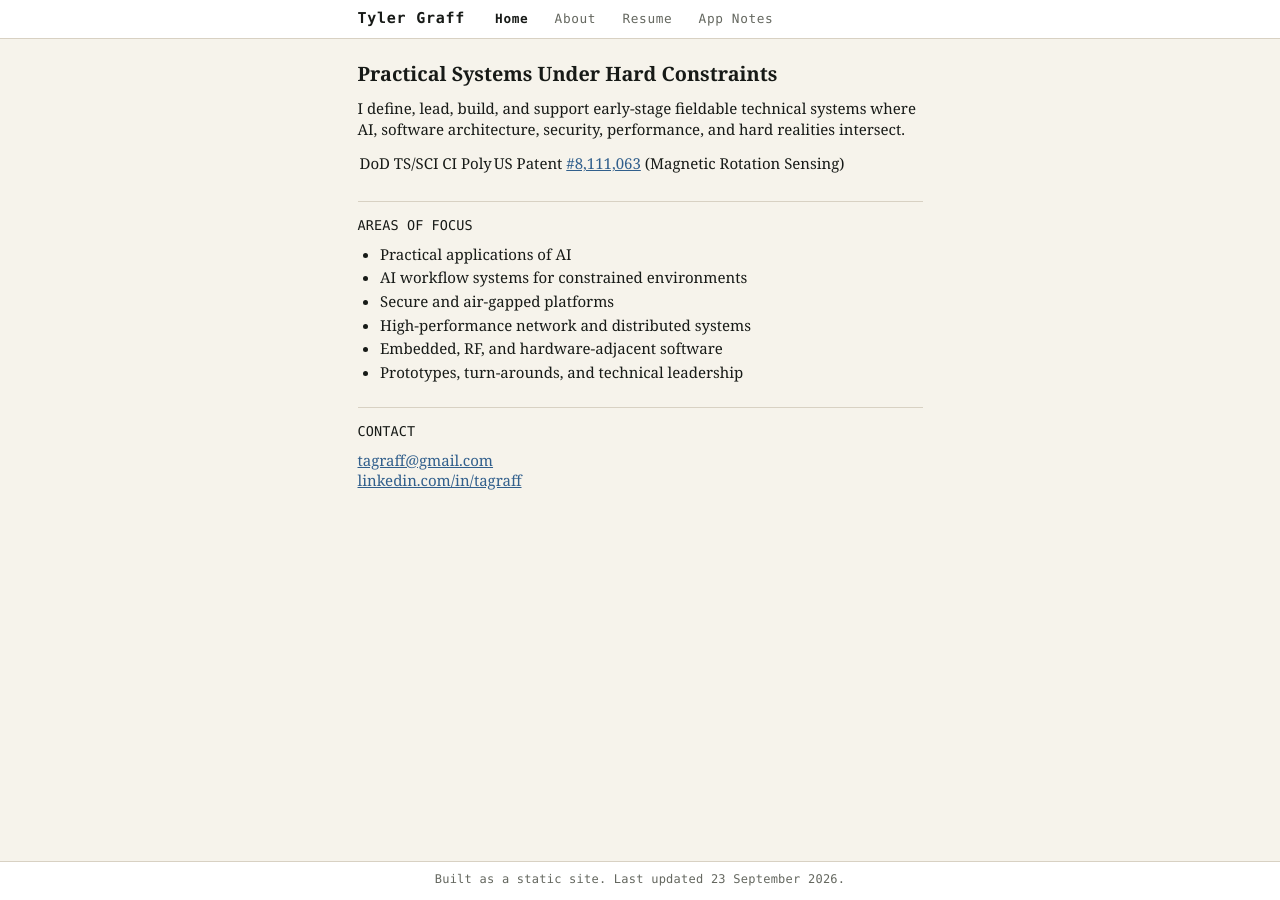
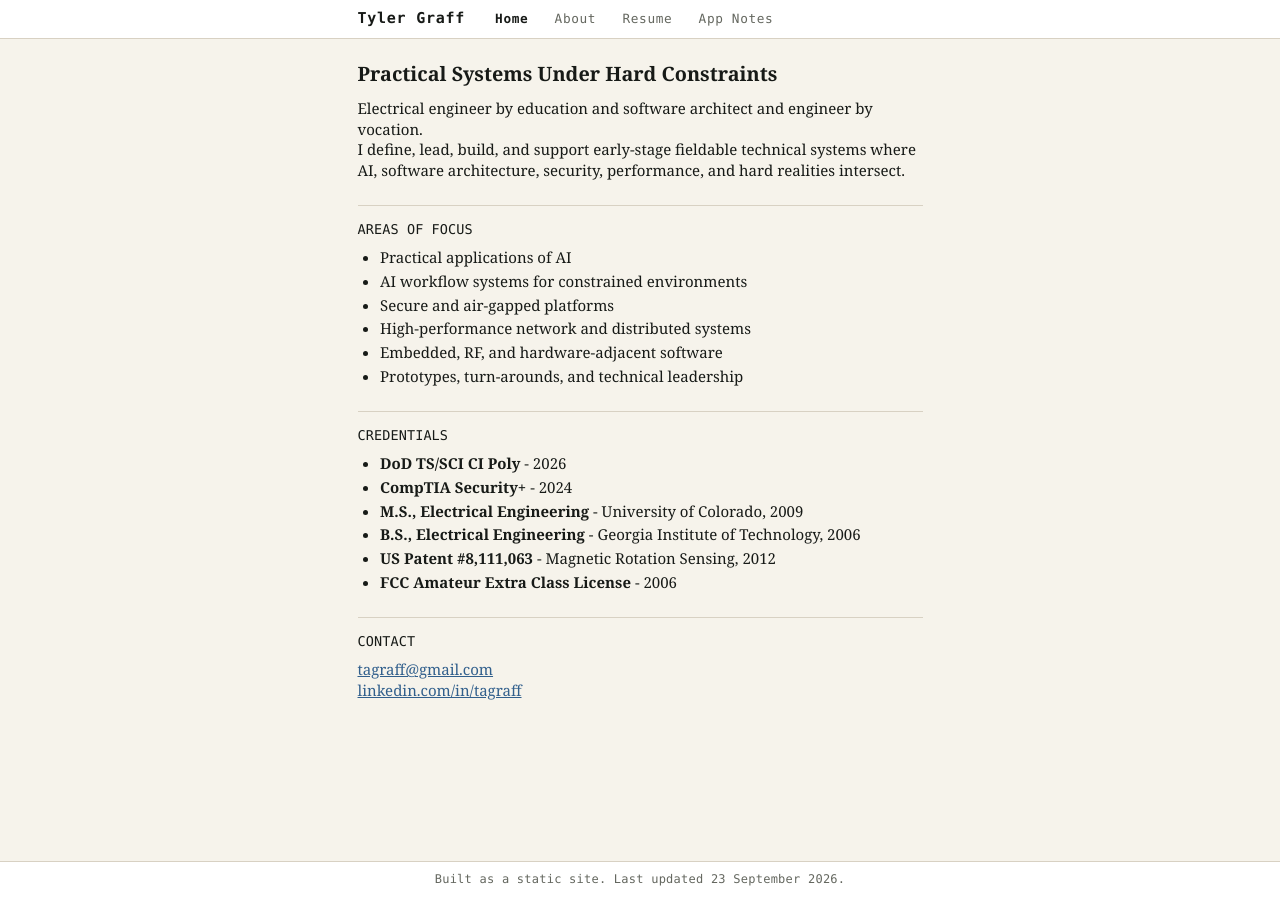
Before and after one commit to tylergraff/tylergraff.github.io, a Jekyll site: the page built from index.md, in a window 1280 px wide. Built offline with Jekyll 4.4.1, drawn with Linux system fonts in a browser that asks for light colours.

Commit message:
Add Credentials section to homepage; rename resume section to match

```diff
--- a/index.md
+++ b/index.md
@@ -6,9 +6,8 @@ title: Home
 # Practical Systems Under Hard Constraints
 {: .site-tagline }
 
+Electrical engineer by education and software architect and engineer by vocation.
 I define, lead, build, and support early-stage fieldable technical systems where AI, software architecture, security, performance, and hard realities intersect.
-
-DoD TS/SCI CI Poly | US Patent [#8,111,063](https://patents.google.com/patent/US8111063B2/en) (Magnetic Rotation Sensing)
 
 ## Areas of focus
 
@@ -19,6 +18,14 @@ DoD TS/SCI CI Poly | US Patent [#8,111,063](https://patents.google.com/patent/US
 - Embedded, RF, and hardware-adjacent software
 - Prototypes, turn-arounds, and technical leadership
 
+## Credentials
+- **DoD TS/SCI CI Poly** - 2026
+- **CompTIA Security+** - 2024
+- **M.S., Electrical Engineering** - University of Colorado, 2009
+- **B.S., Electrical Engineering** - Georgia Institute of Technology, 2006
+- **US Patent #8,111,063** - Magnetic Rotation Sensing, 2012
+- **FCC Amateur Extra Class License** - 2006
+
 ## Contact
 
 [tagraff@gmail.com](mailto:tagraff@gmail.com)
```
Also changed, not shown: resume.md (+1 -1 lines).
